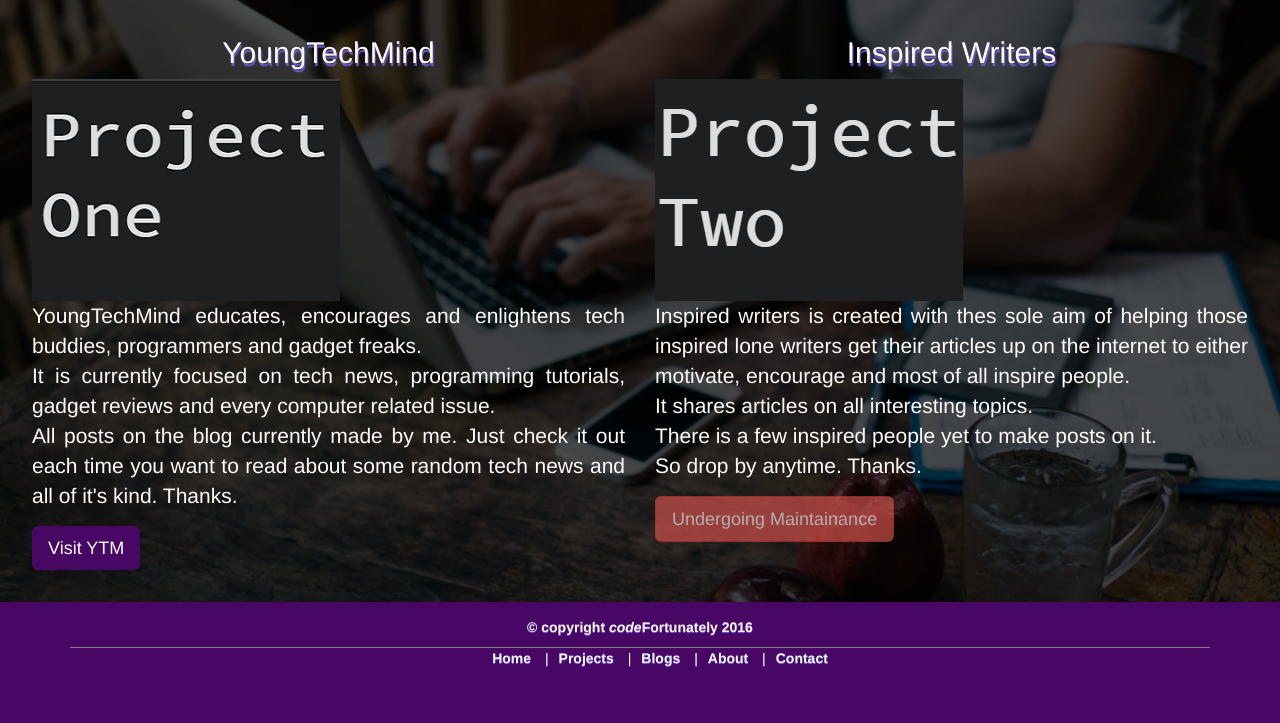
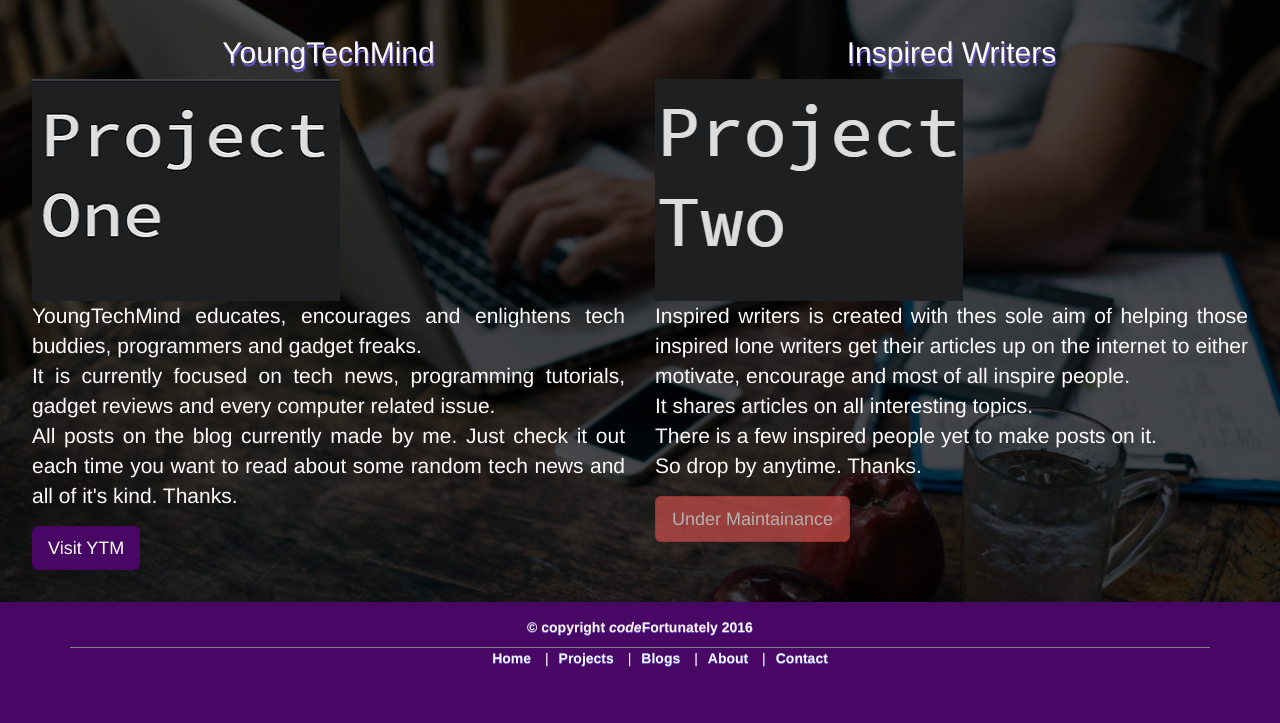
Before and after one commit to fortunee/codefortune, a Flask app: page /blogs in a window 1280 px wide. Shown: the part 51-774 px from the top of the page. Run offline with Flask 2, Linux system fonts and the light colour scheme; some libraries are stand-ins or nearby versions.

Commit message:
ispired writers under maintainance

```diff
--- a/templates/public_access/blogs.html
+++ b/templates/public_access/blogs.html
@@ -35,7 +35,7 @@
         So drop by anytime.
         Thanks.
       </p>
-      <p><a class="btn btn-danger btn-lg" href="#" disabled="disabled" role="button">Undergoing Maintainance</a></p>
+      <p><a class="btn btn-danger btn-lg" href="#" disabled="disabled" role="button">Under Maintainance</a></p>
     </div>
   </div>
 {% endblock %}
```
